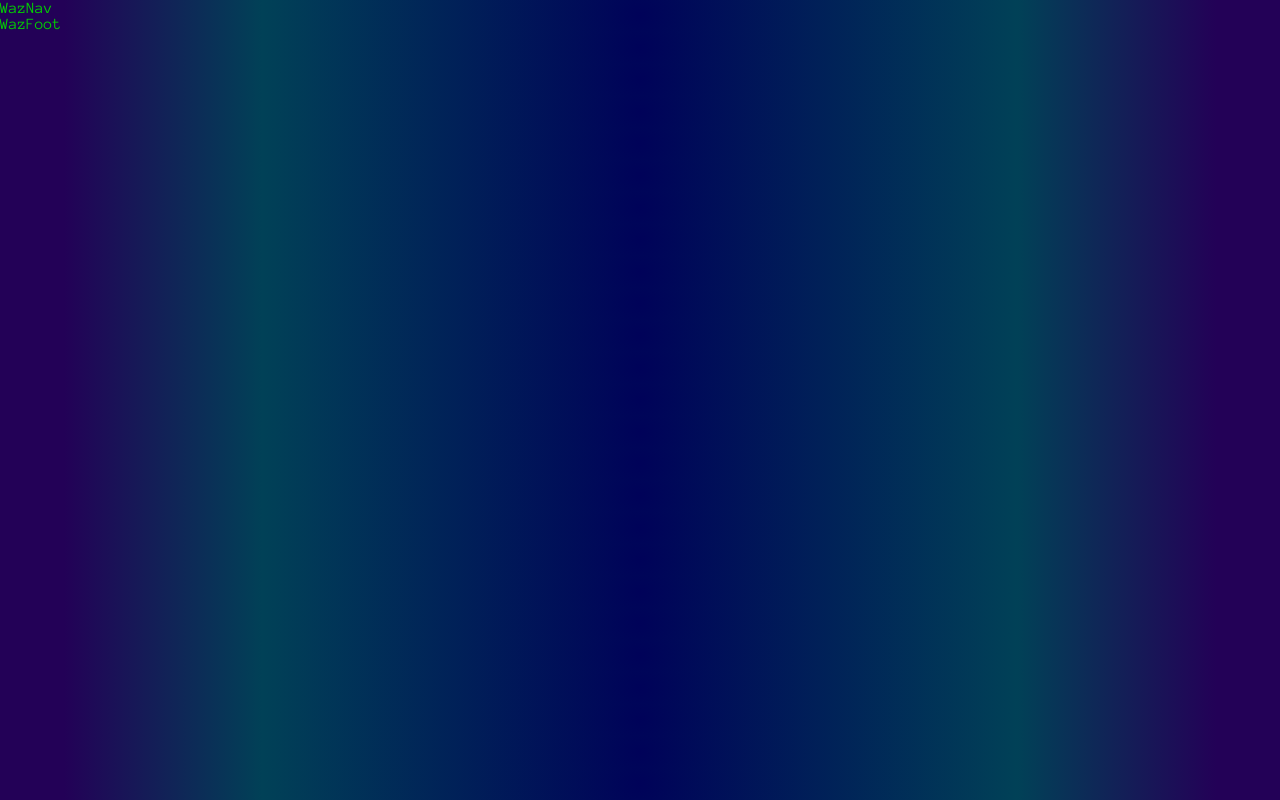
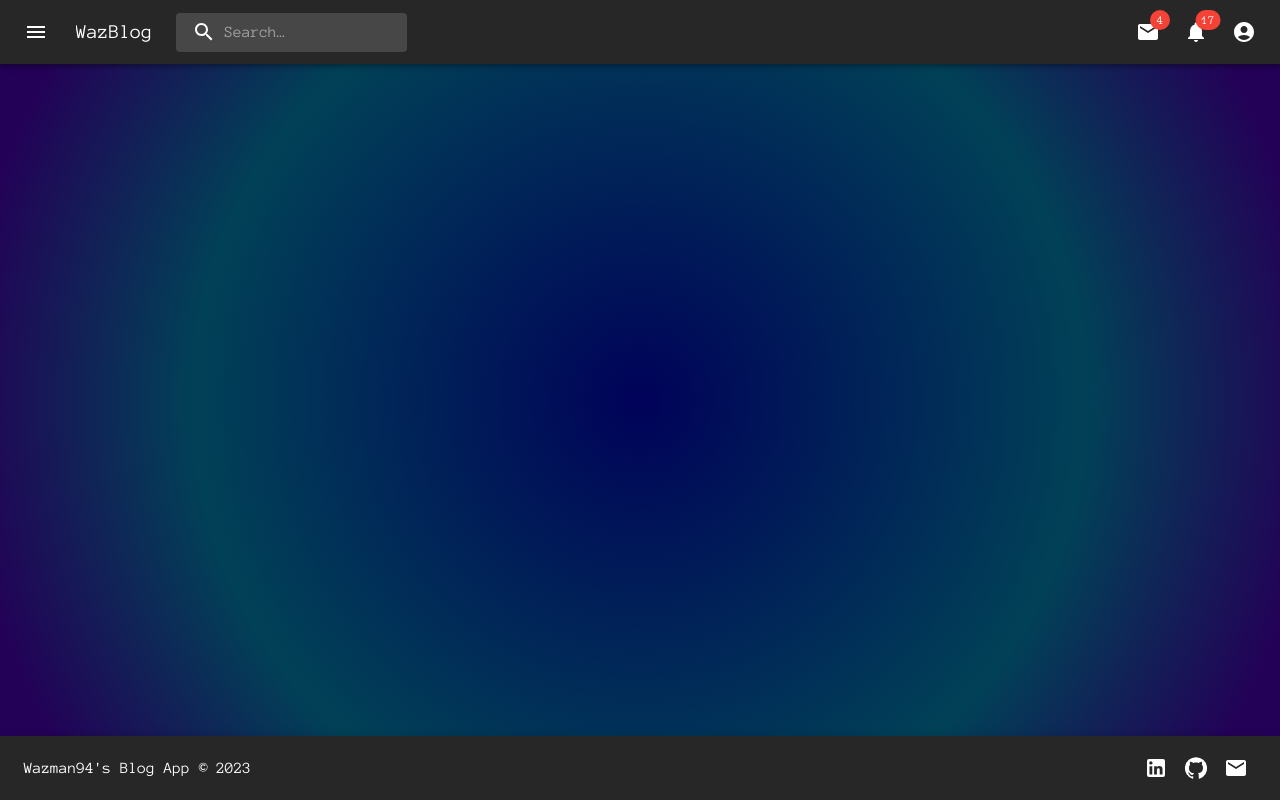
Before and after one commit to shawazi/react-13-blog, a React (Create React App) app: page / in a window 1280 px wide. Built offline with nearby package versions, Linux system fonts and the light colour scheme; a web font is replaced by a local one.

Commit message:
superficial footer and header bars implemented

```diff
--- a/src/App.js
+++ b/src/App.js
@@ -1,13 +1,29 @@
 import WazNav from "./components/WazNav";
 import WazFoot from "./components/WazFoot";
+import { ThemeProvider } from "@mui/material/styles";
+import { createTheme } from "@mui/material/styles";
 
+const theme = createTheme({
+  palette: {
+    mode: 'dark',
+    primary: {
+      main: '#90caf9',
+    },
+    secondary: {
+      main: '#f48fb1',
+    },
+  },
+  typography: {
+    fontFamily: 'Anonymous Pro, monospace',
+  },
+});
 
 function App() {
   return (
-    <div className="App">
+    <ThemeProvider theme={theme}>
       <WazNav />
       <WazFoot />
-    </div>
+    </ThemeProvider>
   );
 }
 
--- a/src/components/WazFoot.jsx
+++ b/src/components/WazFoot.jsx
@@ -1,8 +1,28 @@
 import React from 'react'
+import { AppBar, Toolbar, Typography, IconButton, Box } from '@mui/material';
+import { LinkedIn, GitHub, Email } from "@mui/icons-material";
+
 
 const WazFoot = () => {
   return (
-    <div>WazFoot</div>
+    <AppBar position="fixed" color="primary" style={{top: 'auto', bottom: 0, justifyContent: 'space-between', width: "100%;"}}>
+      <Toolbar style={{width: "100%"}}>
+        <Typography variant="body1" color="inherit">
+          Wazman94's Blog App &copy; 2023
+        </Typography>
+        <Box style={{display: 'flex', justifyContent: 'flex-end', alignItems: 'center', flexGrow: 1}}>
+          <IconButton href="https://www.linkedin.com/shawazi">
+            <LinkedIn />
+          </IconButton>
+          <IconButton href="https://www.github.com/shawazi">
+            <GitHub />
+          </IconButton>
+          <IconButton href="https://www.gmail.com/">
+            <Email />
+          </IconButton>
+        </Box>
+      </Toolbar>
+    </AppBar>
   )
 }
 
--- a/src/components/WazNav.jsx
+++ b/src/components/WazNav.jsx
@@ -1,9 +1,233 @@
-import React from 'react'
+import * as React from 'react';
+import { styled, alpha } from '@mui/material/styles';
+import AppBar from '@mui/material/AppBar';
+import Box from '@mui/material/Box';
+import Toolbar from '@mui/material/Toolbar';
+import IconButton from '@mui/material/IconButton';
+import Typography from '@mui/material/Typography';
+import InputBase from '@mui/material/InputBase';
+import Badge from '@mui/material/Badge';
+import MenuItem from '@mui/material/MenuItem';
+import Menu from '@mui/material/Menu';
+import MenuIcon from '@mui/icons-material/Menu';
+import SearchIcon from '@mui/icons-material/Search';
+import AccountCircle from '@mui/icons-material/AccountCircle';
+import MailIcon from '@mui/icons-material/Mail';
+import NotificationsIcon from '@mui/icons-material/Notifications';
+import MoreIcon from '@mui/icons-material/MoreVert';
 
-const WazNav = () => {
+const Search = styled('div')(({ theme }) => ({
+  position: 'relative',
+  borderRadius: theme.shape.borderRadius,
+  backgroundColor: alpha(theme.palette.common.white, 0.15),
+  '&:hover': {
+    backgroundColor: alpha(theme.palette.common.white, 0.25),
+  },
+  marginRight: theme.spacing(2),
+  marginLeft: 0,
+  width: '100%',
+  [theme.breakpoints.up('sm')]: {
+    marginLeft: theme.spacing(3),
+    width: 'auto',
+  },
+}));
+
+const SearchIconWrapper = styled('div')(({ theme }) => ({
+  padding: theme.spacing(0, 2),
+  height: '100%',
+  position: 'absolute',
+  pointerEvents: 'none',
+  display: 'flex',
+  alignItems: 'center',
+  justifyContent: 'center',
+}));
+
+const StyledInputBase = styled(InputBase)(({ theme }) => ({
+  color: 'inherit',
+  '& .MuiInputBase-input': {
+    padding: theme.spacing(1, 1, 1, 0),
+    // vertical padding + font size from searchIcon
+    paddingLeft: `calc(1em + ${theme.spacing(4)})`,
+    transition: theme.transitions.create('width'),
+    width: '100%',
+    [theme.breakpoints.up('md')]: {
+      width: '20ch',
+    },
+  },
+}));
+
+export default function WazNav() {
+  const [anchorEl, setAnchorEl] = React.useState(null);
+  const [mobileMoreAnchorEl, setMobileMoreAnchorEl] = React.useState(null);
+
+  const isMenuOpen = Boolean(anchorEl);
+  const isMobileMenuOpen = Boolean(mobileMoreAnchorEl);
+
+  const handleProfileMenuOpen = (event) => {
+    setAnchorEl(event.currentTarget);
+  };
+
+  const handleMobileMenuClose = () => {
+    setMobileMoreAnchorEl(null);
+  };
+
+  const handleMenuClose = () => {
+    setAnchorEl(null);
+    handleMobileMenuClose();
+  };
+
+  const handleMobileMenuOpen = (event) => {
+    setMobileMoreAnchorEl(event.currentTarget);
+  };
+
+  const menuId = 'primary-search-account-menu';
+  const renderMenu = (
+    <Menu
+      anchorEl={anchorEl}
+      anchorOrigin={{
+        vertical: 'top',
+        horizontal: 'right',
+      }}
+      id={menuId}
+      keepMounted
+      transformOrigin={{
+        vertical: 'top',
+        horizontal: 'right',
+      }}
+      open={isMenuOpen}
+      onClose={handleMenuClose}
+    >
+      <MenuItem onClick={handleMenuClose}>Profile</MenuItem>
+      <MenuItem onClick={handleMenuClose}>My account</MenuItem>
+    </Menu>
+  );
+
+  const mobileMenuId = 'primary-search-account-menu-mobile';
+  const renderMobileMenu = (
+    <Menu
+      anchorEl={mobileMoreAnchorEl}
+      anchorOrigin={{
+        vertical: 'top',
+        horizontal: 'right',
+      }}
+      id={mobileMenuId}
+      keepMounted
+      transformOrigin={{
+        vertical: 'top',
+        horizontal: 'right',
+      }}
+      open={isMobileMenuOpen}
+      onClose={handleMobileMenuClose}
+    >
+      <MenuItem>
+        <IconButton size="large" aria-label="show 4 new mails" color="inherit">
+          <Badge badgeContent={4} color="error">
+            <MailIcon />
+          </Badge>
+        </IconButton>
+        <p>Messages</p>
+      </MenuItem>
+      <MenuItem>
+        <IconButton
+          size="large"
+          aria-label="show 17 new notifications"
+          color="inherit"
+        >
+          <Badge badgeContent={17} color="error">
+            <NotificationsIcon />
+          </Badge>
+        </IconButton>
+        <p>Notifications</p>
+      </MenuItem>
+      <MenuItem onClick={handleProfileMenuOpen}>
+        <IconButton
+          size="large"
+          aria-label="account of current user"
+          aria-controls="primary-search-account-menu"
+          aria-haspopup="true"
+          color="inherit"
+        >
+          <AccountCircle />
+        </IconButton>
+        <p>Profile</p>
+      </MenuItem>
+    </Menu>
+  );
+
   return (
-    <div>WazNav</div>
-  )
+    <Box sx={{ flexGrow: 1 }}>
+      <AppBar position="static">
+        <Toolbar>
+          <IconButton
+            size="large"
+            edge="start"
+            color="inherit"
+            aria-label="open drawer"
+            sx={{ mr: 2 }}
+          >
+            <MenuIcon />
+          </IconButton>
+          <Typography
+            variant="h6"
+            noWrap
+            component="div"
+            sx={{ display: { xs: 'none', sm: 'block' } }}
+          >
+            WazBlog
+          </Typography>
+          <Search>
+            <SearchIconWrapper>
+              <SearchIcon />
+            </SearchIconWrapper>
+            <StyledInputBase
+              placeholder="Search…"
+              inputProps={{ 'aria-label': 'search' }}
+            />
+          </Search>
+          <Box sx={{ flexGrow: 1 }} />
+          <Box sx={{ display: { xs: 'none', md: 'flex' } }}>
+            <IconButton size="large" aria-label="show 4 new mails" color="inherit">
+              <Badge badgeContent={4} color="error">
+                <MailIcon />
+              </Badge>
+            </IconButton>
+            <IconButton
+              size="large"
+              aria-label="show 17 new notifications"
+              color="inherit"
+            >
+              <Badge badgeContent={17} color="error">
+                <NotificationsIcon />
+              </Badge>
+            </IconButton>
+            <IconButton
+              size="large"
+              edge="end"
+              aria-label="account of current user"
+              aria-controls={menuId}
+              aria-haspopup="true"
+              onClick={handleProfileMenuOpen}
+              color="inherit"
+            >
+              <AccountCircle />
+            </IconButton>
+          </Box>
+          <Box sx={{ display: { xs: 'flex', md: 'none' } }}>
+            <IconButton
+              size="large"
+              aria-label="show more"
+              aria-controls={mobileMenuId}
+              aria-haspopup="true"
+              onClick={handleMobileMenuOpen}
+              color="inherit"
+            >
+              <MoreIcon />
+            </IconButton>
+          </Box>
+        </Toolbar>
+      </AppBar>
+      {renderMobileMenu}
+      {renderMenu}
+    </Box>
+  );
 }
-
-export default WazNav
--- a/src/index.css
+++ b/src/index.css
@@ -13,8 +13,10 @@ font-family: 'Lato', sans-serif; */
 }
 
 body {
+	width: 100vw;
+	height: 100vh;
 	font-family: "Anonymous Pro", monospace;
-  color: rgb(2, 206, 2);
+  	color: rgb(2, 206, 2);
 	background: rgb(1, 49, 87);
 	background: radial-gradient(
 		circle,
```
